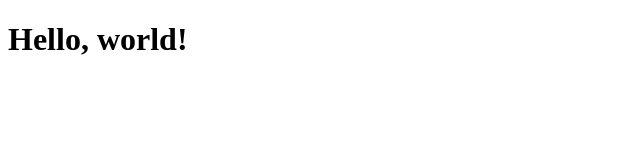
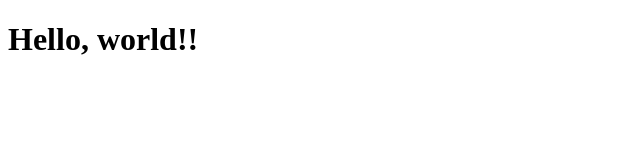
Before and after one commit to mrcesc0/frontend-assignment, a React app in the folder packages/client/: page / in a window 1280 px wide. Shown: the top 160 px of the page, without its empty margins (0-640 px from the left). Built offline with nearby package versions, Linux system fonts and the light colour scheme.

Commit message:
fix(package.json): fix "main" | remove "types"

```diff
--- a/packages/client/package.json
+++ b/packages/client/package.json
@@ -1,8 +1,7 @@
 {
   "name": "@frontend-assignment/client",
   "version": "1.0.0",
-  "main": "dist/index.js",
-  "types": "dist/index.d.ts",
+  "main": "dist/bundle.js",
   "scripts": {
     "start": "webpack-dev-server --mode development --open --hot",
     "build": "webpack --config webpack.config.js",
--- a/packages/client/src/App.tsx
+++ b/packages/client/src/App.tsx
@@ -1,5 +1,5 @@
 import React from "react";
 
 export default function App() {
-  return <h1>Hello, world!</h1>;
+  return <h1>Hello, world!!</h1>;
 }
```
